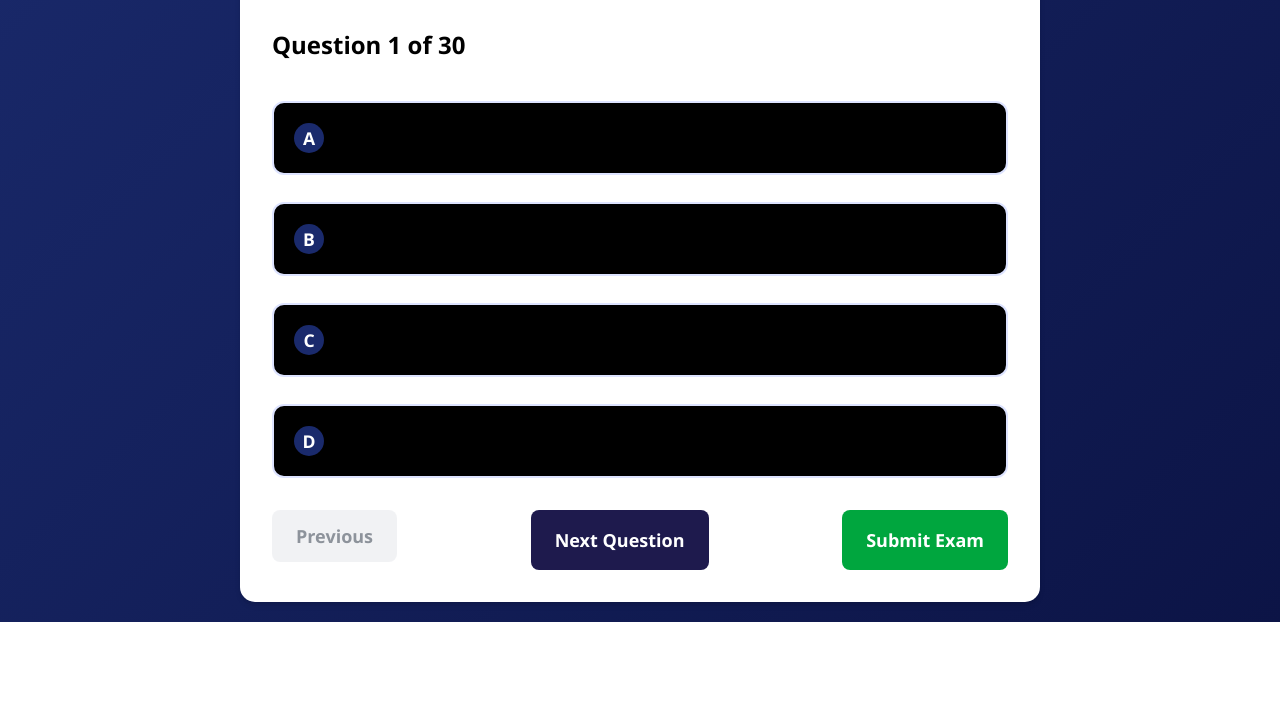
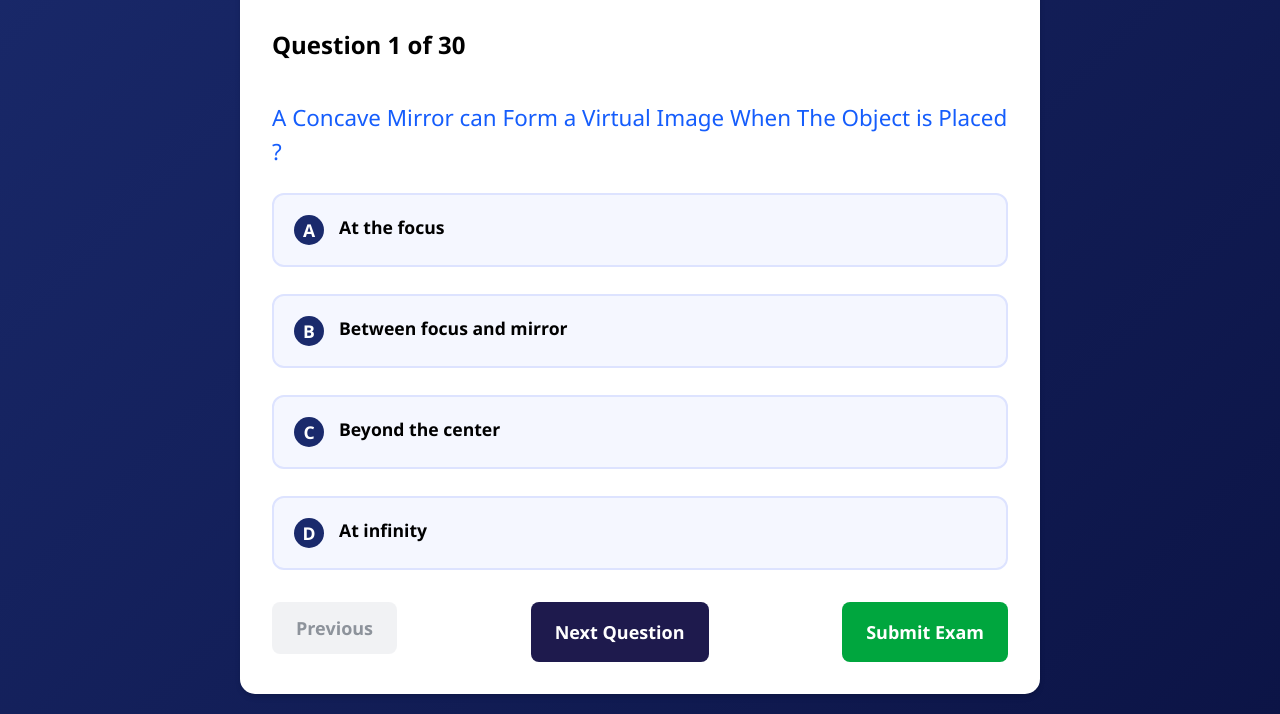
Before and after one commit to Gabjord/my-tailwind, a website: page phy.html in a window 1280 px wide. Shown: the part 229-943 px from the top of the page. Before the commit the page ends 851 px from the top, so only its background shows below. Drawn offline with Linux system fonts and the light colour scheme; the site is published under a folder, as on GitHub Pages, so addresses that start at the root find nothing.

Commit message:
Update phy.html

```diff
--- a/phy.html
+++ b/phy.html
@@ -170,6 +170,6 @@
         >
       </div>
     </div>
-    <script src="/script/phy.js"></script>
+    <script src="./script/phy.js"></script>
   </body>
 </html>
```
